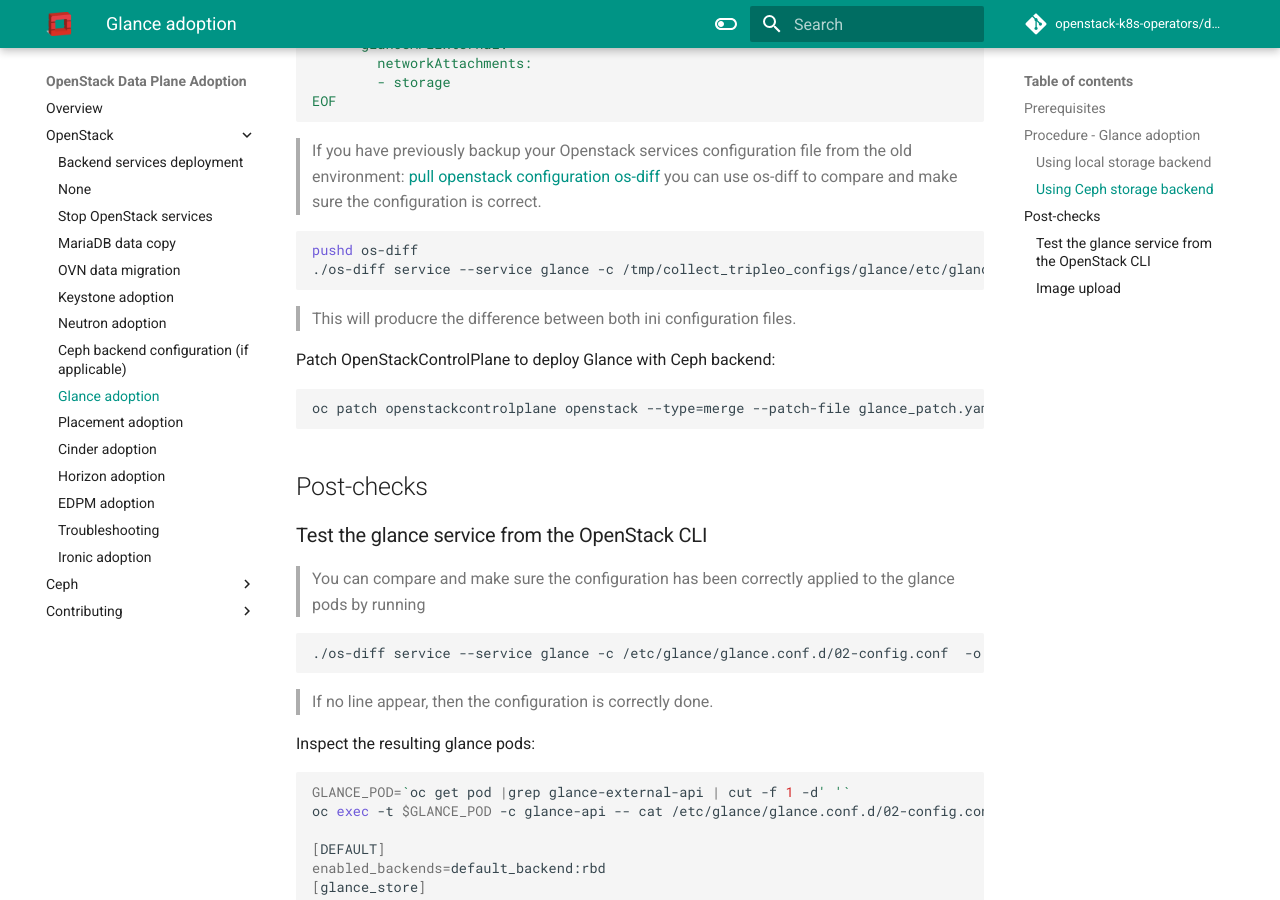
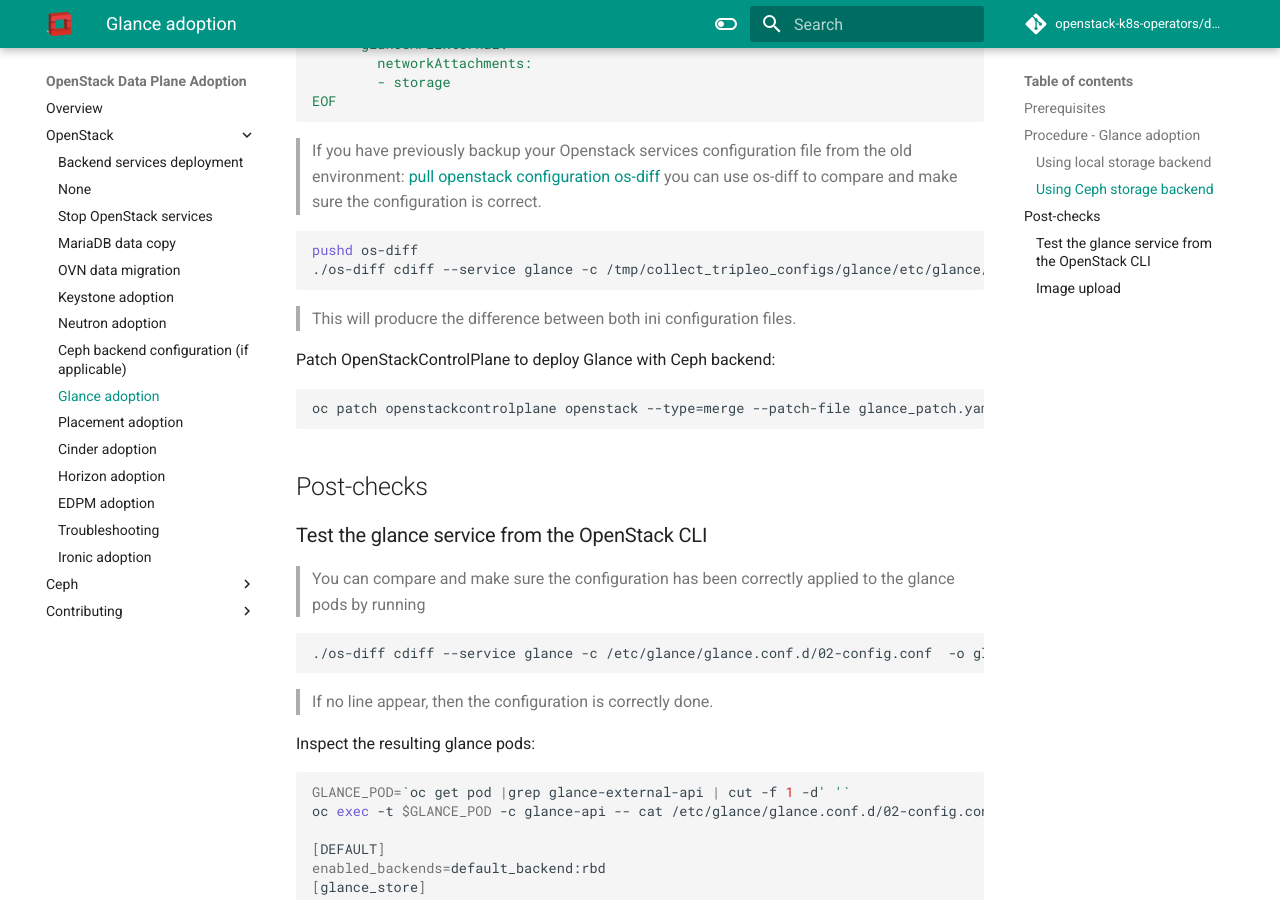
Before and after one commit to openstack-k8s-operators/data-plane-adoption, an MkDocs documentation site: the page built from docs/openstack/glance_adoption.md, in a window 1280 px wide and 900 px high, scrolled down 2229 px. Built offline with MkDocs 1.6.1 and Material for MkDocs 9.7.7, drawn with Linux system fonts in a browser that asks for light colours; comment, search, counter and statistics services are not loaded; the version menu is left out.

Commit message:
Update os-diff cli arguments according to latest changes

````diff
--- a/docs/openstack/glance_adoption.md
+++ b/docs/openstack/glance_adoption.md
@@ -114,7 +114,7 @@
 
 ```bash
 pushd os-diff
-./os-diff service --service glance -c /tmp/collect_tripleo_configs/glance/etc/glance/glance-api.conf -o glance_patch.yaml
+./os-diff cdiff --service glance -c /tmp/collect_tripleo_configs/glance/etc/glance/glance-api.conf -o glance_patch.yaml
 ```
 
 > This will producre the difference between both ini configuration files.
@@ -132,7 +132,7 @@
 > You can compare and make sure the configuration has been correctly applied to the glance pods by running
 
 ```bash
-./os-diff service --service glance -c /etc/glance/glance.conf.d/02-config.conf  -o glance_patch.yaml --frompod -p glance-api
+./os-diff cdiff --service glance -c /etc/glance/glance.conf.d/02-config.conf  -o glance_patch.yaml --frompod -p glance-api
 ```
 
 > If no line appear, then the configuration is correctly done.
````
